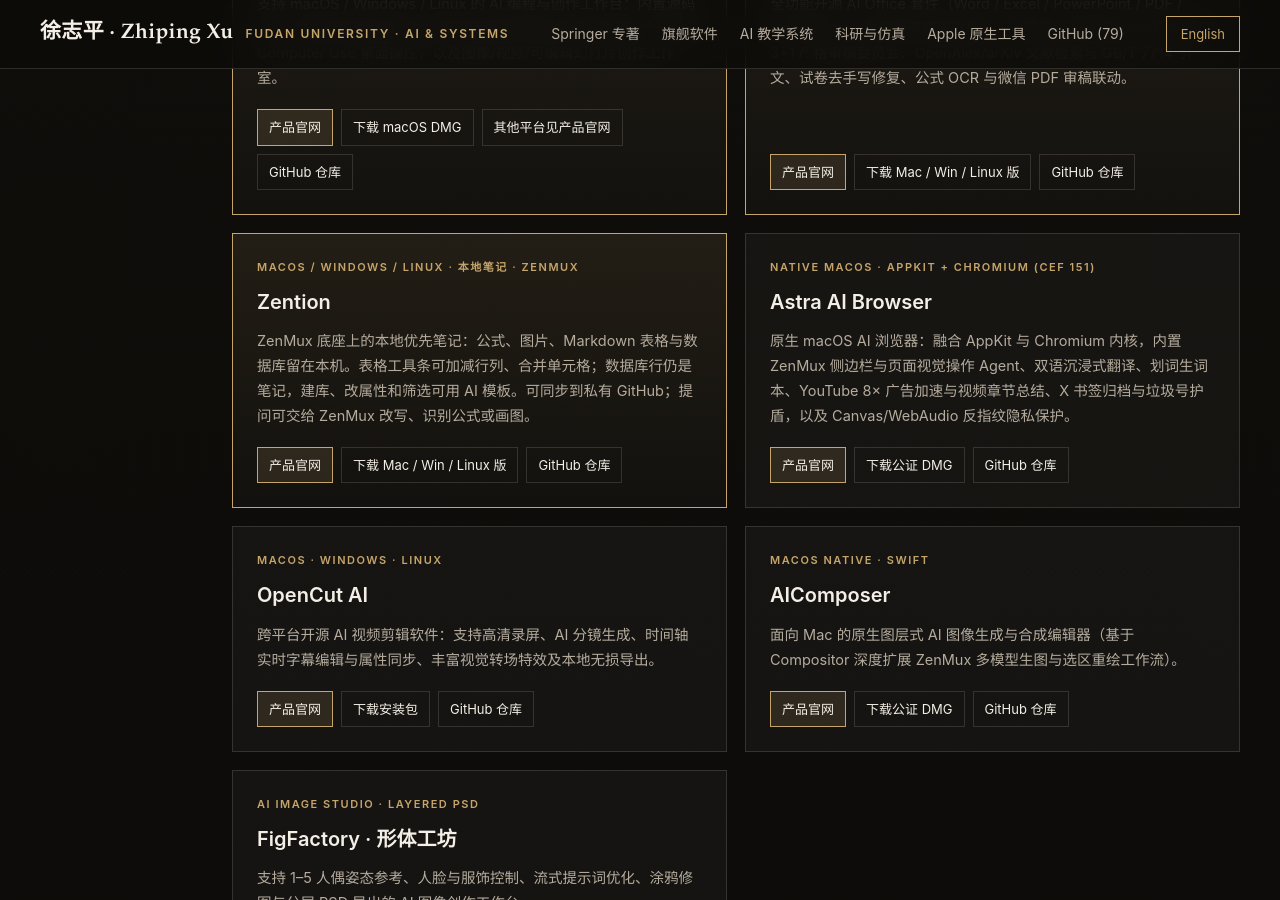
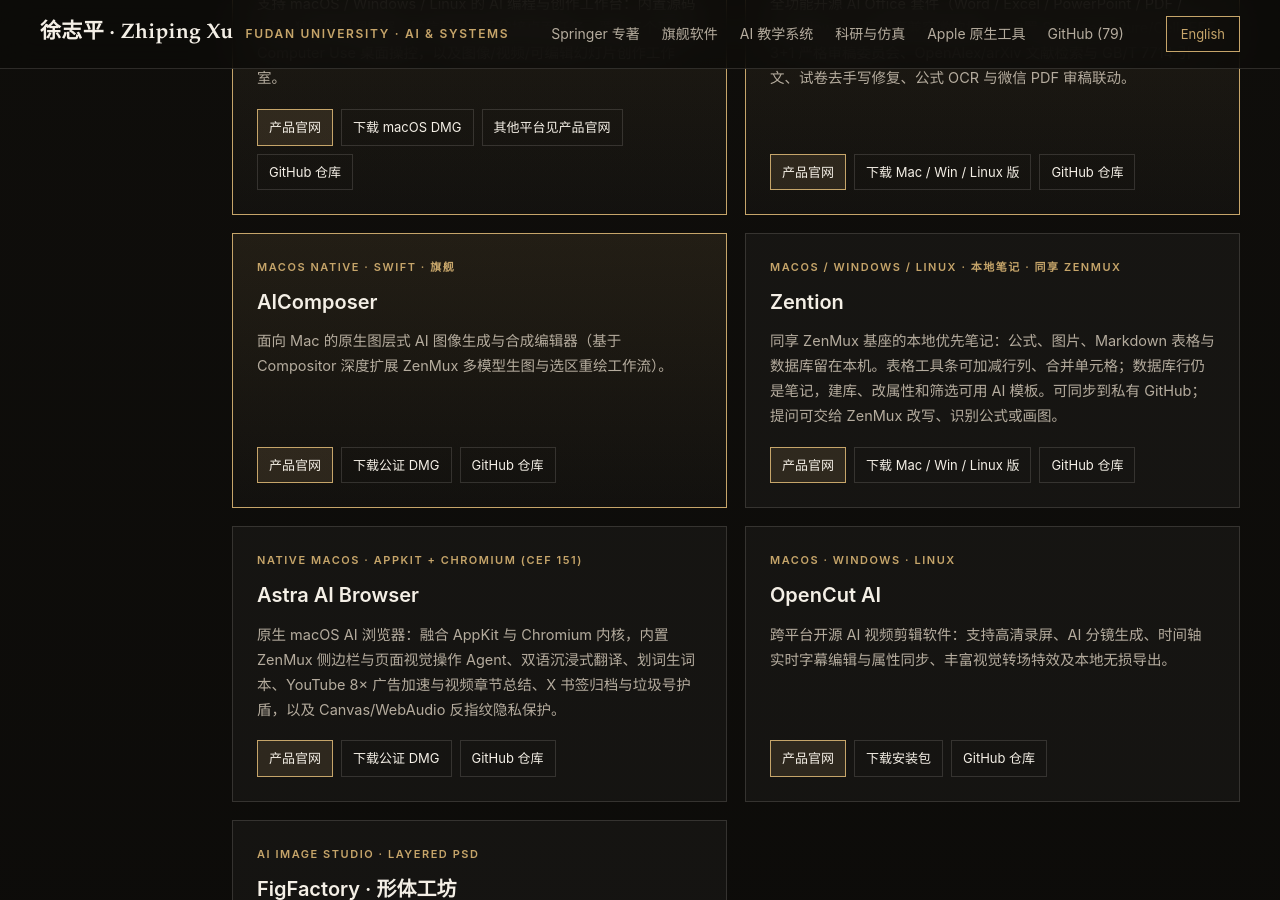
Before and after one commit to bennix/bennix.github.io, a Jekyll site: the page built from index.html, in a window 1280 px wide and 900 px high, scrolled down 2112 px. Built offline with Jekyll 4.4.1, drawn with Linux system fonts in a browser that asks for light colours; the list of posts is cut into pages by our own code; some of the changed lines change nothing that is shown; some of the changed text lies outside the part shown.

Commit message:
Keep ZenCode, ZenOffice, and AIComposer as flagships; other apps share ZenMux.

```diff
--- a/index.html
+++ b/index.html
@@ -10,11 +10,11 @@
     <meta
       name="description"
       id="page-description"
-      content="徐志平（Zhiping Xu），复旦大学计算与智能创新学院教师，Springer/Apress 英文专著《General World Models: The Physics of Generative Video》独立作者。ZenMux 底座上的产品矩阵：ZenCode、ZenOffice、Zention、Astra AI Browser，以及 AI 教学互动系统与科研工具。"
+      content="徐志平（Zhiping Xu），复旦大学计算与智能创新学院教师，Springer/Apress 英文专著《General World Models: The Physics of Generative Video》独立作者。旗舰产品 ZenCode、ZenOffice、AIComposer；Zention、Astra 等其他产品同享 ZenMux 基座。"
     />
     <meta property="og:type" content="website" />
     <meta property="og:title" content="徐志平 · Zhiping Xu — Fudan University | Book, AI Systems & Education" />
-    <meta property="og:description" content="Author of General World Models: The Physics of Generative Video (Apress / Springer Nature, 2026). ZenMux foundation products: ZenCode, ZenOffice, Zention, Astra AI Browser, and interactive AI educational software." />
+    <meta property="og:description" content="Author of General World Models: The Physics of Generative Video (Apress / Springer Nature, 2026). Flagships: ZenCode, ZenOffice, AIComposer. Other products such as Zention and Astra share the ZenMux foundation." />
     <meta property="og:url" content="https://bennix.github.io/" />
     <style>
       :root {
@@ -370,12 +370,13 @@
         <p class="lede" data-i18n="hero.lede">
           徐志平，复旦大学计算与智能创新学院教师，Springer / Apress 英文专著《General World Models: The Physics of Generative Video》独立作者。致力于将前沿生成式世界模型、多模态智能体与一线教学科研深度融合，作为架构指挥官与质量验收官，构建跨平台生产级开源软件与互动式教学系统。
         </p>
-        <p class="lede"><strong data-i18n="hero.foundationTitle">几个旗舰产品，共用一个 ZenMux 底座。</strong><br /><span data-i18n="hero.foundationText">从 ZenMux 模型路由、本地凭证管理，到多智能体工作流，ZenCode、ZenOffice、Zention、Astra 等旗舰产品沿着同一套底座展开，分别服务编程、办公、笔记与浏览等场景。模型可以换，工具各有所长，把选择权和工作流掌握在自己手里。</span></p>
+        <p class="lede"><strong data-i18n="hero.foundationTitle">旗舰是 ZenCode、ZenOffice 与 AIComposer；其他产品同享 ZenMux 基座。</strong><br /><span data-i18n="hero.foundationText">ZenMux 提供模型路由、本地凭证与多智能体工作流。旗舰三款覆盖编程、办公与图像创作；Zention、Astra 等其他产品不在旗舰之列，但同样建立在这套基座上，各有分工。模型可以换，工具各有所长，把选择权和工作流掌握在自己手里。</span></p>
         <div class="actions">
           <a class="primary" href="https://link.springer.com/book/10.1007/979-8-8688-3144-7#overview" target="_blank" rel="noopener" data-i18n="hero.ctaBook">阅读 Springer / Apress 2026 英文专著</a>
           <a href="https://bennix.github.io/ZenMuxDev/" data-i18n="hero.ctaZencode">ZenCode（macOS / Windows / Linux）</a>
           <a href="https://bennix.github.io/GenZenMuxAIOffice/" data-i18n="hero.ctaZenoffice">ZenOffice 开源 AI 办公套件</a>
-          <a href="https://bennix.github.io/Zention/" data-i18n="hero.ctaZention">Zention 本地笔记（ZenMux）</a>
+          <a href="https://bennix.github.io/AIComposer/" data-i18n="hero.ctaAicomposer">AIComposer 图像旗舰</a>
+          <a href="https://bennix.github.io/Zention/" data-i18n="hero.ctaZention">Zention 本地笔记</a>
           <a href="https://github.com/bennix?tab=repositories" data-i18n="hero.ctaRepos">浏览全部开源仓库</a>
         </div>
         <div class="stats">
@@ -478,10 +479,25 @@
 
               <article class="card featured">
                 <div>
-                  <span class="card-eyebrow" data-i18n="flag.zention.eyebrow">macOS / Windows / Linux · 本地笔记 · ZenMux</span>
+                  <span class="card-eyebrow" data-i18n="flag.aicomposer.eyebrow">macOS Native · Swift · 旗舰</span>
+                  <h3>AIComposer</h3>
+                  <p data-i18n="flag.aicomposer.desc">
+                    面向 Mac 的原生图层式 AI 图像生成与合成编辑器（基于 Compositor 深度扩展 ZenMux 多模型生图与选区重绘工作流）。
+                  </p>
+                </div>
+                <div class="card-links">
+                  <a class="cta" href="https://bennix.github.io/AIComposer/" data-i18n="common.website">产品官网</a>
+                  <a href="https://github.com/bennix/AIComposer/releases/latest" data-i18n="common.macDmg">下载公证 DMG</a>
+                  <a href="https://github.com/bennix/AIComposer" data-i18n="common.repo">GitHub 仓库</a>
+                </div>
+              </article>
+
+              <article class="card">
+                <div>
+                  <span class="card-eyebrow" data-i18n="flag.zention.eyebrow">macOS / Windows / Linux · 本地笔记 · 同享 ZenMux</span>
                   <h3>Zention</h3>
                   <p data-i18n="flag.zention.desc">
-                    ZenMux 底座上的本地优先笔记：公式、图片、Markdown 表格与数据库留在本机。表格工具条可加减行列、合并单元格；数据库行仍是笔记，建库、改属性和筛选可用 AI 模板。可同步到私有 GitHub；提问可交给 ZenMux 改写、识别公式或画图。
+                    同享 ZenMux 基座的本地优先笔记：公式、图片、Markdown 表格与数据库留在本机。表格工具条可加减行列、合并单元格；数据库行仍是笔记，建库、改属性和筛选可用 AI 模板。可同步到私有 GitHub；提问可交给 ZenMux 改写、识别公式或画图。
                   </p>
                 </div>
                 <div class="card-links">
@@ -521,20 +537,6 @@
                 </div>
               </article>
 
-              <article class="card">
-                <div>
-                  <span class="card-eyebrow">macOS Native · Swift</span>
-                  <h3>AIComposer</h3>
-                  <p data-i18n="flag.aicomposer.desc">
-                    面向 Mac 的原生图层式 AI 图像生成与合成编辑器（基于 Compositor 深度扩展 ZenMux 多模型生图与选区重绘工作流）。
-                  </p>
-                </div>
-                <div class="card-links">
-                  <a class="cta" href="https://bennix.github.io/AIComposer/" data-i18n="common.website">产品官网</a>
-                  <a href="https://github.com/bennix/AIComposer/releases/latest" data-i18n="common.macDmg">下载公证 DMG</a>
-                  <a href="https://github.com/bennix/AIComposer" data-i18n="common.repo">GitHub 仓库</a>
-                </div>
-              </article>
 
               <article class="card">
                 <div>
@@ -908,11 +910,13 @@
             "hero.title": "以学术视野定义问题，用多智能体工程交付真实软件。",
             "hero.lede": "徐志平，复旦大学计算与智能创新学院教师，Springer / Apress 英文专著《General World Models: The Physics of Generative Video》独立作者。致力于将前沿生成式世界模型、多模态智能体与一线教学科研深度融合，作为架构指挥官与质量验收官，构建跨平台生产级开源软件与互动式教学系统。",
             "hero.ctaBook": "阅读 Springer / Apress 2026 英文专著",
-            "hero.foundationTitle": "几个旗舰产品，共用一个 ZenMux 底座。",
-            "hero.foundationText": "从 ZenMux 模型路由、本地凭证管理，到多智能体工作流，ZenCode、ZenOffice、Zention、Astra 等旗舰产品沿着同一套底座展开，分别服务编程、办公、笔记与浏览等场景。模型可以换，工具各有所长，把选择权和工作流掌握在自己手里。",
+            "hero.foundationTitle": "旗舰是 ZenCode、ZenOffice 与 AIComposer；其他产品同享 ZenMux 基座。",
+            "hero.foundationText": "ZenMux 提供模型路由、本地凭证与多智能体工作流。旗舰三款覆盖编程、办公与图像创作；Zention、Astra 等其他产品不在旗舰之列，但同样建立在这套基座上，各有分工。模型可以换，工具各有所长，把选择权和工作流掌握在自己手里。",
             "hero.ctaZencode": "ZenCode（macOS / Windows / Linux）",
             "hero.ctaZenoffice": "ZenOffice 开源 AI 办公套件",
-            "hero.ctaZention": "Zention 本地笔记（ZenMux）",
+            "hero.ctaAicomposer": "AIComposer 图像旗舰",
+            "flag.aicomposer.eyebrow": "macOS 原生 · Swift · 旗舰",
+            "hero.ctaZention": "Zention 本地笔记",
             "hero.ctaRepos": "浏览全部开源仓库",
             "stat.book": "2026 英文独著《General World Models》正式出版",
             "stat.repos": "开源软件、学科 AI 助教与科研仿真仓库",
@@ -935,8 +939,8 @@
             "flag.zencode.desc": "支持 macOS / Windows / Linux 的 AI 编程与创作工作台：内置源码 IDE、独立模型调度器、微信配对远程续接桌面任务、覆盖三个平台的 Computer Use 桌面操控，以及图像/视频/可编辑幻灯片创作工作室。",
             "flag.zenoffice.eyebrow": "跨平台 · 全功能开源 AI Office 套件",
             "flag.zenoffice.desc": "全功能开源 AI Office 套件（Word / Excel / PowerPoint / PDF / Markdown）：高保真兼容微软格式，内置 Science/Nature/Cell/IEEE 3+1 严格审稿委员会、OpenAlex/arXiv 文献检索与 GB/T 7714 引文、试卷去手写修复、公式 OCR 与微信 PDF 审稿联动。",
-            "flag.zention.eyebrow": "macOS / Windows / Linux · 本地笔记 · ZenMux",
-            "flag.zention.desc": "ZenMux 底座上的本地优先笔记：公式、图片、Markdown 表格与数据库留在本机。表格工具条可加减行列、合并单元格；数据库行仍是笔记，建库、改属性和筛选可用 AI 模板。可同步到私有 GitHub；提问可交给 ZenMux 改写、识别公式或画图。",
+            "flag.zention.eyebrow": "macOS / Windows / Linux · 本地笔记 · 同享 ZenMux",
+            "flag.zention.desc": "同享 ZenMux 基座的本地优先笔记：公式、图片、Markdown 表格与数据库留在本机。表格工具条可加减行列、合并单元格；数据库行仍是笔记，建库、改属性和筛选可用 AI 模板。可同步到私有 GitHub；提问可交给 ZenMux 改写、识别公式或画图。",
             "flag.astra.eyebrow": "macOS 原生 · AppKit + Chromium (CEF 151)",
             "flag.astra.desc": "原生 macOS AI 浏览器：融合 AppKit 与 Chromium 内核，内置 ZenMux 侧边栏与页面视觉操作 Agent、双语沉浸式翻译、划词生词本、YouTube 8× 广告加速与视频章节总结、X 书签归档与垃圾号护盾，以及 Canvas/WebAudio 反指纹隐私保护。",
             "flag.opencut.eyebrow": "macOS · Windows · Linux",
@@ -1015,11 +1019,13 @@
             "hero.title": "Defining problems with academic rigor; shipping production software through multi-agent engineering.",
             "hero.lede": "Zhiping Xu is a faculty member at the College of Computer Science and Artificial Intelligence, Fudan University, and the sole author of General World Models: The Physics of Generative Video (Apress / Springer Nature, 2026). Bridging generative world models, multi-agent systems, and frontline teaching to deliver production-grade open-source software.",
             "hero.ctaBook": "Springer / Apress 2026 Book",
-            "hero.foundationTitle": "Several flagship products. One shared ZenMux foundation.",
-            "hero.foundationText": "From ZenMux model routing and local credential management to multi-agent workflows, flagship products such as ZenCode, ZenOffice, Zention, and Astra build on a shared foundation for coding, office work, notes, and browsing. Switch models, choose the tool that fits, and keep control of the workflow.",
+            "hero.foundationTitle": "Flagships: ZenCode, ZenOffice, and AIComposer. Other products share ZenMux.",
+            "hero.foundationText": "ZenMux provides model routing, local credentials, and multi-agent workflows. The three flagships cover coding, office work, and image creation. Products such as Zention and Astra are not flagships, but they share the same foundation and serve their own jobs. Switch models, choose the tool that fits, and keep control of the workflow.",
             "hero.ctaZencode": "ZenCode (macOS / Windows / Linux)",
             "hero.ctaZenoffice": "ZenOffice AI Suite",
-            "hero.ctaZention": "Zention Local Notes (ZenMux)",
+            "hero.ctaAicomposer": "AIComposer Image Flagship",
+            "flag.aicomposer.eyebrow": "Native macOS · Swift · Flagship",
+            "hero.ctaZention": "Zention Local Notes",
             "hero.ctaRepos": "Explore All 79 Repositories",
             "stat.book": "Sole author of General World Models (Apress / Springer, 2026)",
             "stat.repos": "Open-source suites, AI tutors, and research simulations",
@@ -1042,8 +1048,8 @@
             "flag.zencode.desc": "AI coding workspace and creative studio for macOS, Windows, and Linux, with paired WeChat remote task continuation and Computer Use desktop automation across all three platforms.",
             "flag.zenoffice.eyebrow": "Cross-Platform · Open-Source AI Office Suite",
             "flag.zenoffice.desc": "Full-featured open-source AI Office suite (Word, Excel, PowerPoint, PDF & Markdown) with high-fidelity Microsoft Office format compatibility, 3+1 academic review committees (Science/Nature/Cell/IEEE), scholarly citations, scan handwriting removal, and WeChat PDF review.",
-            "flag.zention.eyebrow": "macOS / Windows / Linux · Local Notes · ZenMux",
-            "flag.zention.desc": "Local-first notes on the ZenMux foundation: formulas, images, Markdown tables, and databases stay on your machine. Table tools add/remove rows and columns and merge cells; database rows are still pages, with AI templates for schema and filters. Sync to a private GitHub repo; ask ZenMux to rewrite, recognize formulas, or draw.",
+            "flag.zention.eyebrow": "macOS / Windows / Linux · Local Notes · Shares ZenMux",
+            "flag.zention.desc": "Local-first notes that share the ZenMux foundation: formulas, images, Markdown tables, and databases stay on your machine. Table tools add/remove rows and columns and merge cells; database rows are still pages, with AI templates for schema and filters. Sync to a private GitHub repo; ask ZenMux to rewrite, recognize formulas, or draw.",
             "flag.astra.eyebrow": "Native macOS · AppKit + Chromium (CEF 151)",
             "flag.astra.desc": "Native macOS AI browser combining AppKit and Chromium with ZenMux sidebar, visual page automation, bilingual immersive translation, vocabulary book, YouTube 8x ad speedup & video digest, X bookmark archive, and anti-fingerprinting.",
             "flag.opencut.eyebrow": "macOS · Windows · Linux",
```
